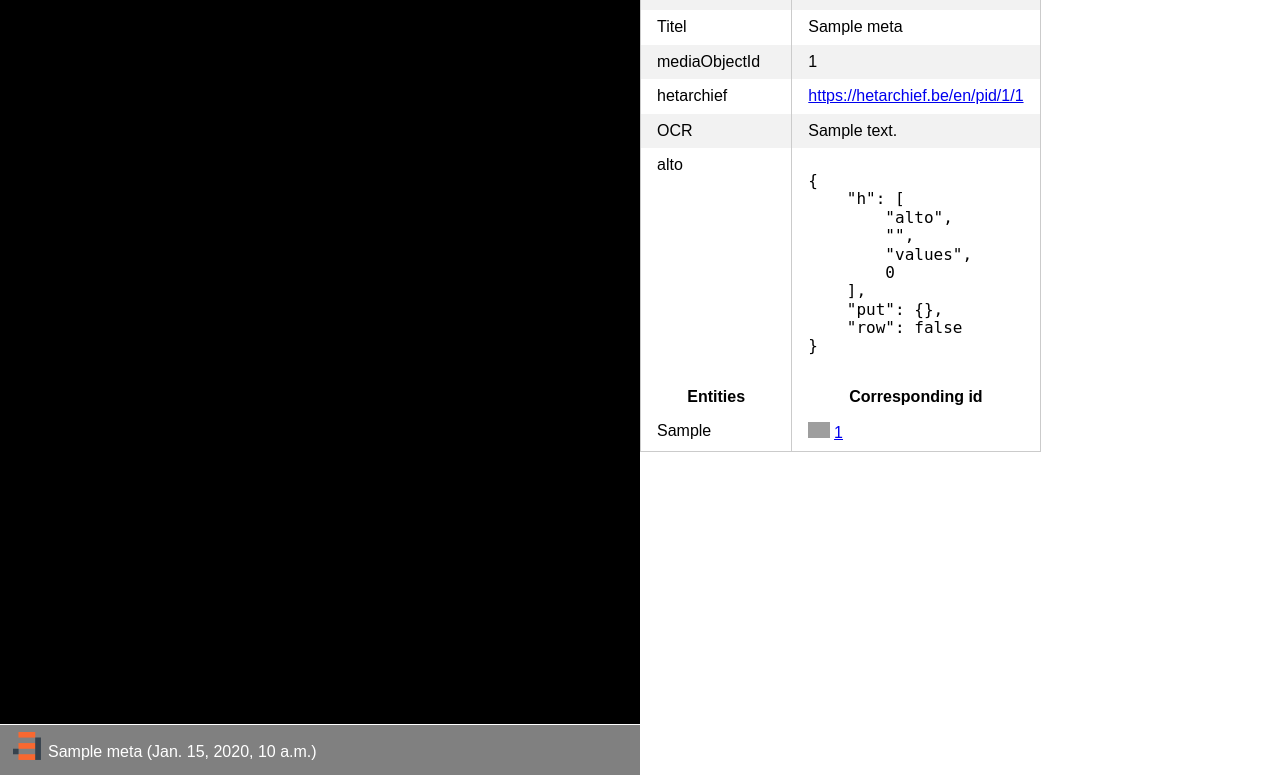
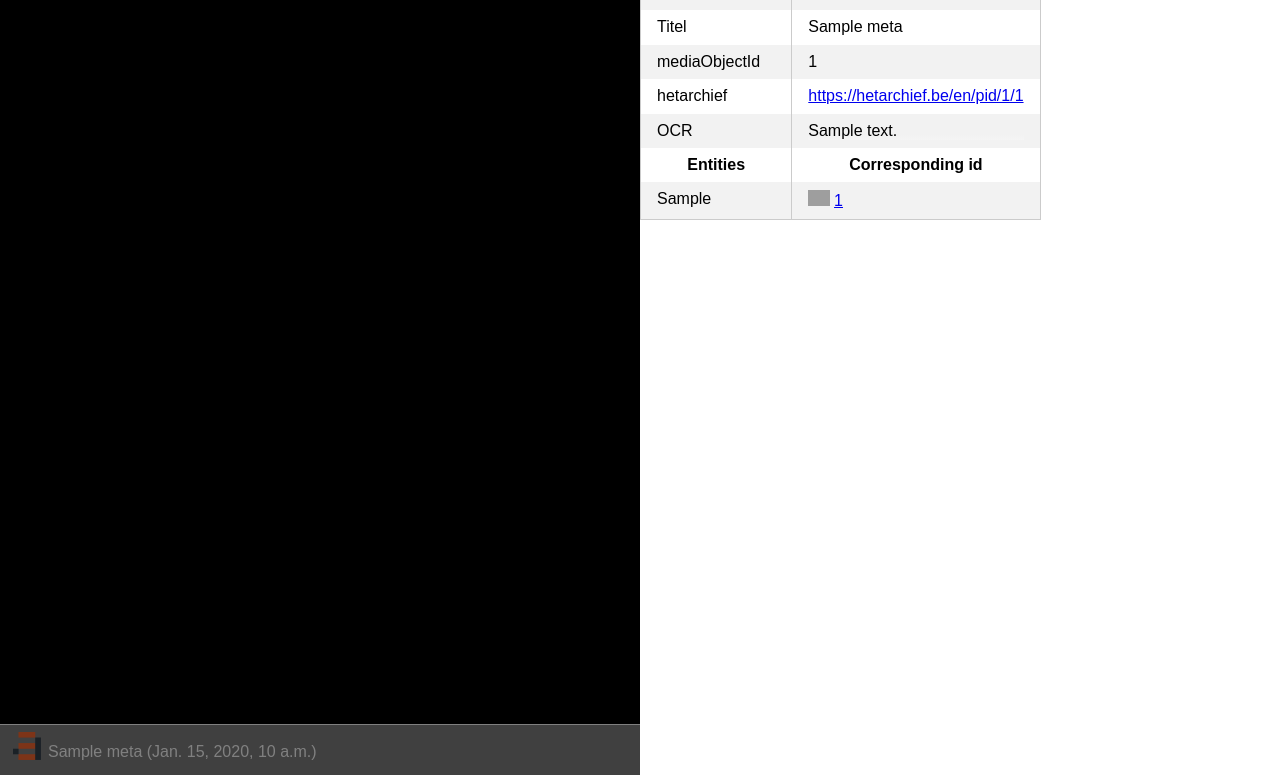
Before and after one commit to viaacode/nvdgo-namelinking, a Django app: template pywebserver/attestation/templates/pid.html in a window 1280 px wide. Shown: the part 25-802 px from the top of the page. Run offline with Django 3.2, Linux system fonts and the light colour scheme; tables that the repository leaves empty hold one stand-in row (values such as "Sample post"); the template is opened without the code that fills it: values that come from a table or form of the project are taken from there, most other values are stand-ins (such as "Sample title", 1, 10 or a date in 2020); some libraries are stand-ins or nearby versions; grey boxes are pictures that could not be loaded.

Commit message:
hide alto results

```diff
--- a/pywebserver/attestation/static/css/info.css
+++ b/pywebserver/attestation/static/css/info.css
@@ -39,6 +39,7 @@ body {
   cursor: pointer;
 }
 #previews .footer-info {
+  opacity: .5;
   background-color: gray;
   position: absolute;
   height: 50px;
@@ -95,8 +96,40 @@ body {
 table.pure-table tbody tr td p {
   margin-top: 0;
   margin-bottom: 0;
+  overflow-y: auto;
+  width: 100%;
   max-height: 200px;
-  overflow-y: scroll;
+}
+
+table.pure-table.pure-table-even tbody tr td p, table.pure-table.pure-table-striped tr:nth-child(2n) td p {
+  background: /* Shadow covers */
+  linear-gradient(white 30%, rgba(255, 255, 255, 0)), linear-gradient(rgba(255, 255, 255, 0), white 70%) 0 100%, /* Shadows */
+  radial-gradient(50% 0, farthest-side, rgba(0, 0, 0, .2), rgba(0, 0, 0, 0)), radial-gradient(50% 100%, farthest-side, rgba(0, 0, 0, .2), rgba(0, 0, 0, 0)) 0 100%;
+  background: /* Shadow covers */
+  linear-gradient(white 30%, rgba(255, 255, 255, 0)), linear-gradient(rgba(255, 255, 255, 0), white 70%) 0 100%, /* Shadows */
+  radial-gradient(farthest-side at 50% 0, rgba(0, 0, 0, .2), rgba(0, 0, 0, 0)), radial-gradient(farthest-side at 50% 100%, rgba(0, 0, 0, .2), rgba(0, 0, 0, 0)) 0 100%;
+  background-repeat: no-repeat;
+  background-color: white;
+  background-size: 100% 40px, 100% 40px, 100% 14px, 100% 14px;
+  /* Opera doesn't support this in the shorthand */
+  background-attachment: local, local, scroll, scroll;
+}
+
+table.pure-table.pure-table-odd tbody tr td p, table.pure-table.pure-table-striped tr:nth-child(2n-1) td p {
+  overflow-y: auto;
+  width: 100%;
+  max-height: 200px;
+  background: /* Shadow covers */
+  linear-gradient(#f2f2f2 30%, rgba(255, 255, 255, 0)), linear-gradient(rgba(255, 255, 255, 0), white 70%) 0 100%, /* Shadows */
+  radial-gradient(50% 0, farthest-side, rgba(0, 0, 0, .2), rgba(0, 0, 0, 0)), radial-gradient(50% 100%, farthest-side, rgba(0, 0, 0, .2), rgba(0, 0, 0, 0)) 0 100%;
+  background: /* Shadow covers */
+  linear-gradient(#f2f2f2 30%, rgba(255, 255, 255, 0)), linear-gradient(rgba(255, 255, 255, 0), white 70%) 0 100%, /* Shadows */
+  radial-gradient(farthest-side at 50% 0, rgba(0, 0, 0, .2), rgba(0, 0, 0, 0)), radial-gradient(farthest-side at 50% 100%, rgba(0, 0, 0, .2), rgba(0, 0, 0, 0)) 0 100%;
+  background-repeat: no-repeat;
+  background-color: #f2f2f2;
+  background-size: 100% 40px, 100% 40px, 100% 14px, 100% 14px;
+  /* Opera doesn't support this in the shorthand */
+  background-attachment: local, local, scroll, scroll;
 }
 
 #extra-info-table table {
--- a/pywebserver/attestation/templates/pid.html
+++ b/pywebserver/attestation/templates/pid.html
@@ -50,7 +50,9 @@
                   https://hetarchief.be/en/pid/{{ pid|slice:"0:10" }}/{{ pid|slice:"-2:2" }}
                 </a></td> </tr>
                 <tr> <td>OCR</td><td>{{ meta.description | linebreaks }}</td> </tr>
-                <tr> <td>alto</td><td><pre>{{ alto | json | linebreaks }}</pre></td> </tr>
+                {% comment %}
+                <tr> <td>alto</td><td>{{ alto | json | linebreaks }}</td> </tr>
+                {% endcomment %}
                 <tr> <th>Entities</th> <th>Corresponding id</th> </tr>
                 {% for link in links %}
                 <tr>
```
